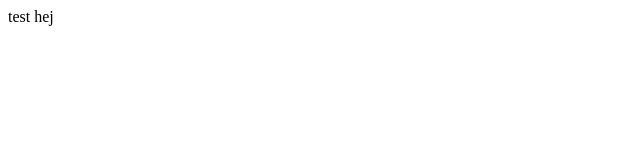
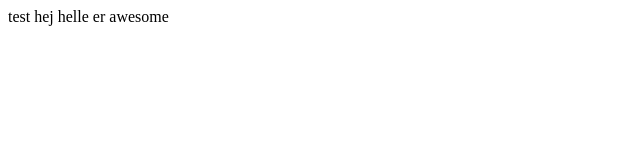
Before and after one commit to dellehelle91/test-fil, a plain HTML site: page index.html in a window 1280 px wide. Shown: the whole page, without its empty margins (0-640 px from the left). Drawn offline with Linux system fonts and the light colour scheme.

Commit message:
Update index.html
add helle

```diff
--- a/index.html
+++ b/index.html
@@ -11,5 +11,7 @@
 test
 hej
 
+helle er awesome
+
 </body>
 </html>
```
